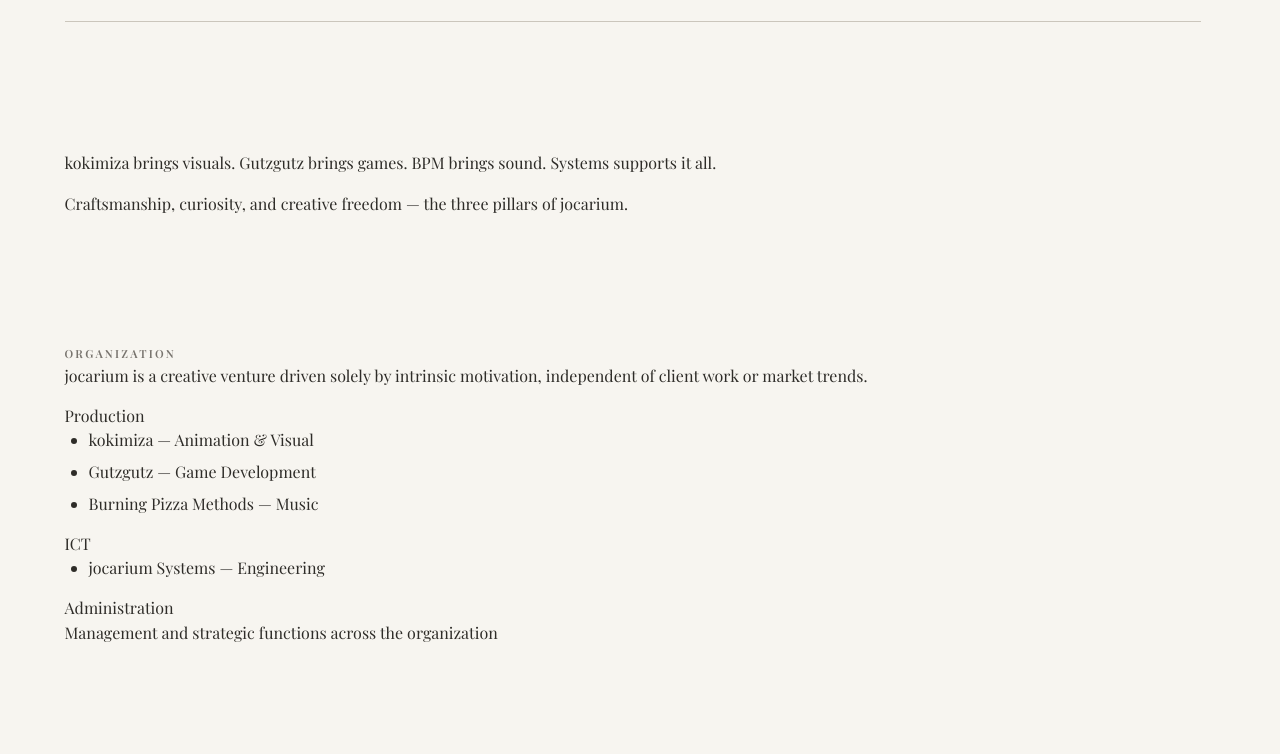
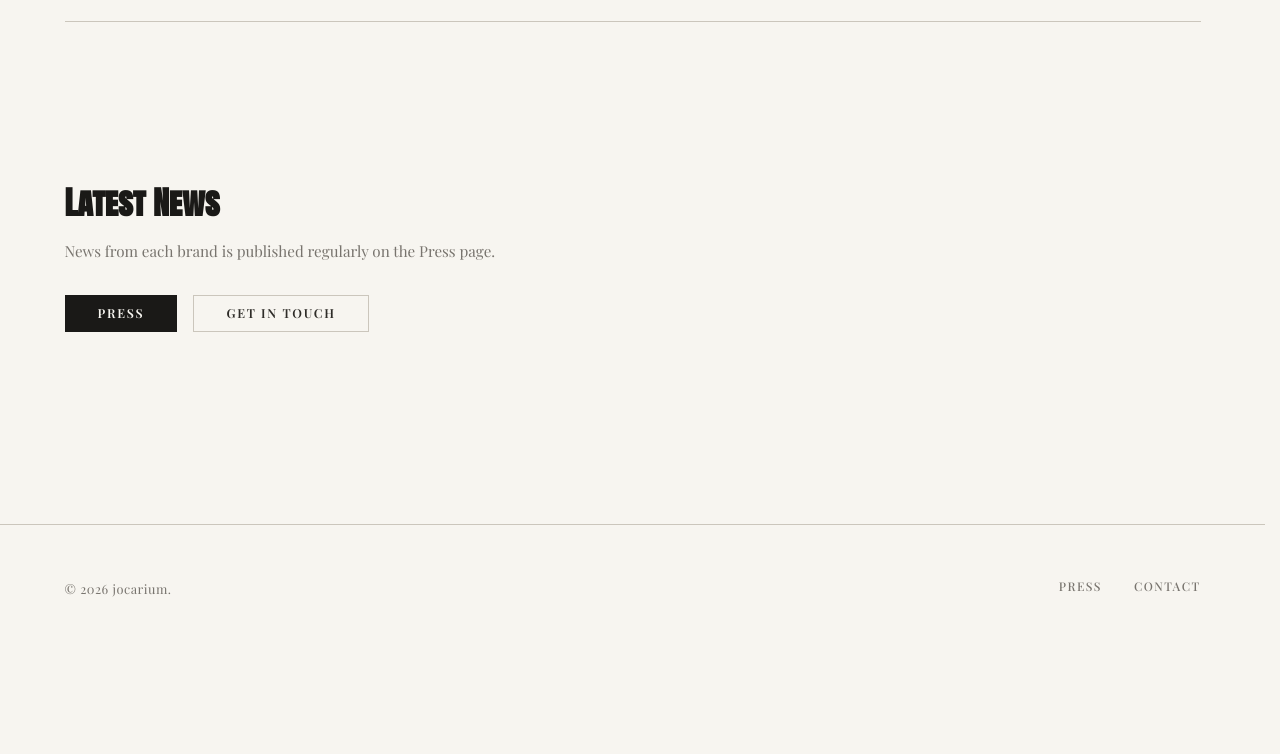
Before and after one commit to kokimiza/jocaweb, a website: page index.html in a window 1280 px wide. Shown: the part 1486-2240 px from the top of the page. After the commit the page ends 2123 px from the top, so only its background shows below. Drawn offline with Linux system fonts and the light colour scheme; a web font is replaced by a local one.

Commit message:
Remove philosophy and organization sections
Removed philosophy and organization sections from index.html.

```diff
--- a/index.html
+++ b/index.html
@@ -84,56 +84,6 @@
       </div>
     </section>
 
-    <section class="philosophy">
-      <div class="container">
-        <div class="philosophy-statement">
-          <p class="philosophy-lead" data-i18n="index.ecosystem.lead">
-            Jocarium は、クライアントワークや市場トレンドとは無関係に、
-            内発的動機だけを原動力とするクリエイティブ・ベンチャーです。
-          </p>
-          <p class="philosophy-conclusion" data-i18n="index.ecosystem.conclusion">
-            工芸性・好奇心・創造の自由。この3つが Jocarium   の根幹です。
-          </p>
-        </div>
-      </div>
-    </section>
-
-    <section class="content-section" id="organization">
-      <div class="container">
-        <p class="section-eyebrow">Organization</p>
-        <p class="org-description" data-i18n="index.org.desc">
-          Jocarium は、クライアントワークや市場トレンドとは無関係に、
-          内発的動機だけを原動力とするスタジオです。
-        </p>
-        <div class="org-table">
-          <div class="org-row" data-animate>
-            <span class="org-row-label">Production</span>
-            <div class="org-row-content">
-              <ul>
-                <li>kokimiza — Animation &amp; Visual</li>
-                <li>Gutzgutz — Game Development</li>
-                <li>Burning Pizza Methods — Music</li>
-              </ul>
-            </div>
-          </div>
-          <div class="org-row" data-animate>
-            <span class="org-row-label">ICT</span>
-            <div class="org-row-content">
-              <ul>
-                <li>jocarium Systems — Engineering</li>
-              </ul>
-            </div>
-          </div>
-          <div class="org-row" data-animate>
-            <span class="org-row-label">Administration</span>
-            <div class="org-row-content">
-              <p data-i18n="index.org.adminDesc">組織全体の管理・戦略機能</p>
-            </div>
-          </div>
-        </div>
-      </div>
-    </section>
-
     <section class="cta">
       <div class="container">
         <h2>Latest News</h2>
```
